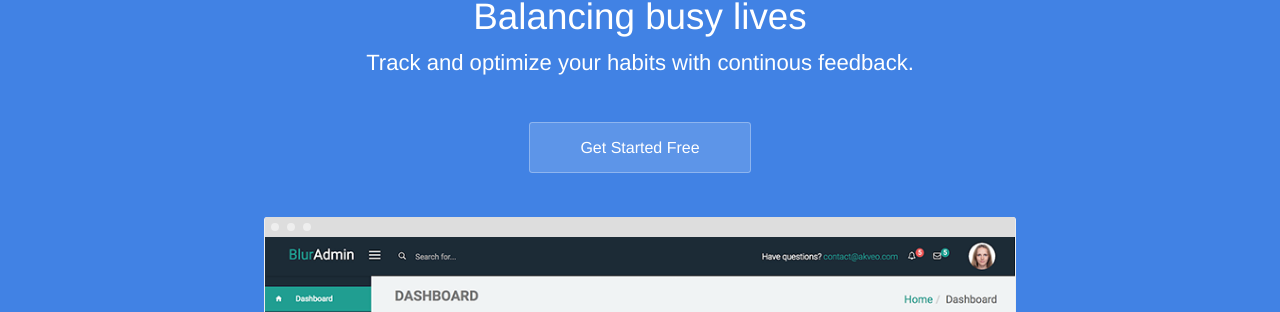
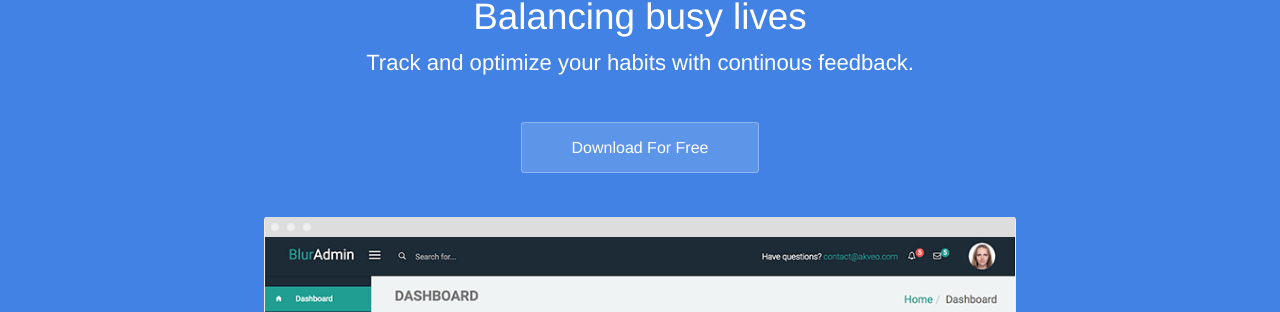
Before and after one commit to aeosmanoglu/_Weeklify, a Jekyll site: the page built from index.html, in a window 1280 px wide and 900 px high. Shown: the part 127-439 px from the top of the window. Built offline with Jekyll 4.4.1, drawn with Linux system fonts in a browser that asks for light colours.

Commit message:
Update index.html

```diff
--- a/index.html
+++ b/index.html
@@ -10,7 +10,7 @@
 		<p class="subtext editable">
 			Track and optimize your habits with continous feedback.
 		</p>
-		<div class="cta button alt"><a href="{{ site.baseurl }}/contact/">Get Started Free</a></div>
+		<div class="cta button alt"><a href="{{ site.baseurl }}/contact/">Download For Free</a></div>
 		<div>
 			<img src="{{ site.baseurl }}/images/dashboard.png" alt="Screenshot" class="screenshot editable" />
 		</div>
```
